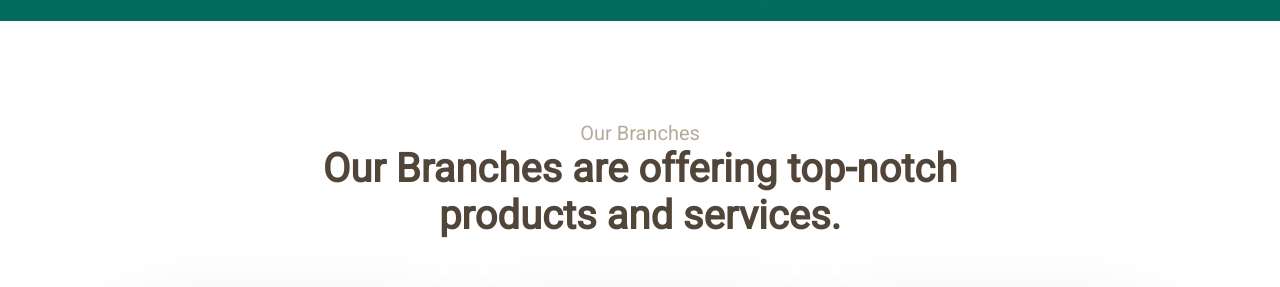
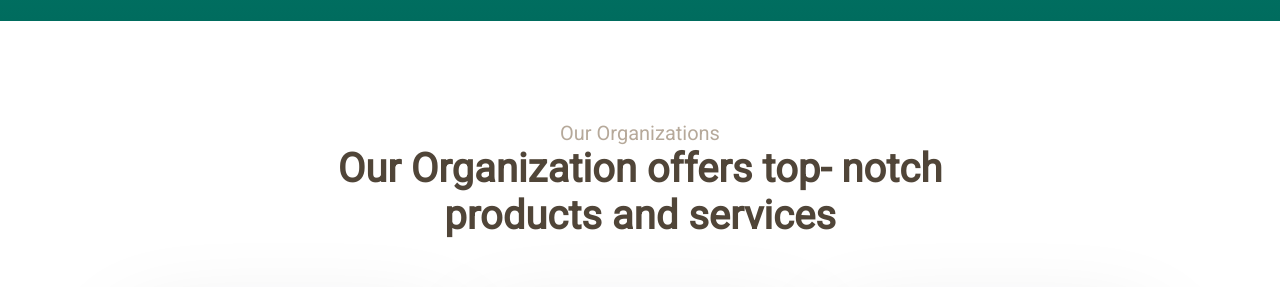
Before and after one commit to DevEmmy/Gold-Friends, a Next.js app: page / in a window 1280 px wide. Shown: the part 860-1147 px from the top of the page. Built offline with nearby package versions, Linux system fonts and the light colour scheme; no server answers.

Commit message:
made a minor change

```diff
--- a/src/Components/Branches.jsx
+++ b/src/Components/Branches.jsx
@@ -27,8 +27,8 @@ const Branches = () => {
   return (
     <Container id="branches">
         <div className="header">
-            <p>Our Branches</p>
-            <h3>Our Branches are offering top-notch products and services.</h3>
+            <p>Our Organizations</p>
+            <h3>Our Organization offers top- notch products and services</h3>
         </div>
 
         <div className="branches">
--- a/src/Components/Members.jsx
+++ b/src/Components/Members.jsx
@@ -60,7 +60,8 @@ const Members = () => {
         },
         {
             image: img8,
-            name: "Fatunke Olufunke"
+            name: "Fatunke Olufunke",
+            number: "08183742696"
         }
     ]
   return (
```
